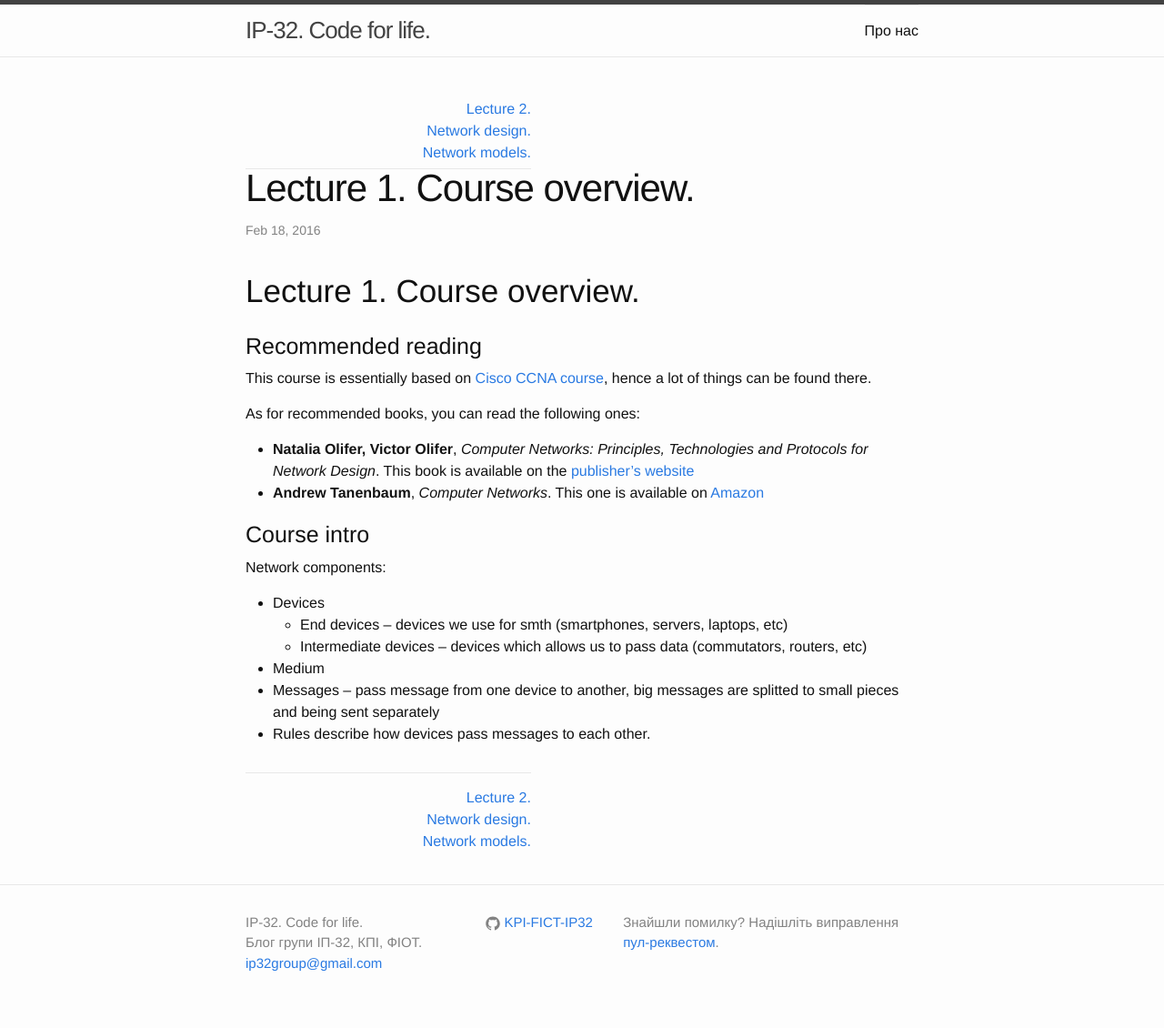
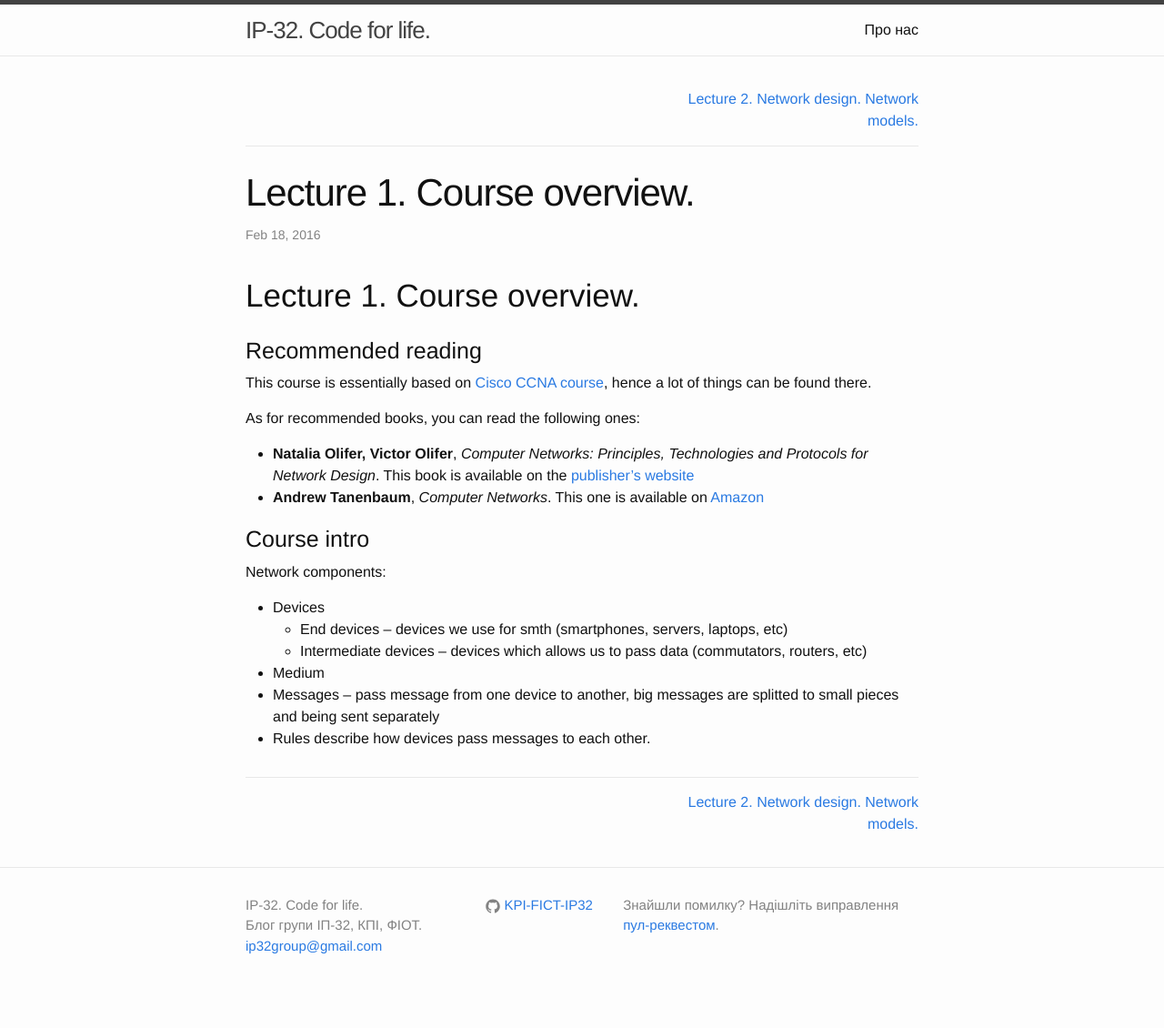
Before and after one commit to KPI-FICT-IP32/Blog, a Jekyll site: the page built from _posts/kpi/s06_networks/2016-02-18-networks-lecture-01.markdown, in a window 1280 px wide. Shown: the whole page at 91% size. Built offline with Jekyll 4.4.1, drawn with Linux system fonts in a browser that asks for light colours.

Commit message:
Fix styles
- Fix layout was fucked up on Nexus 6P
- Fix hamburger button was fucked up

```diff
--- a/_sass/_custom.scss
+++ b/_sass/_custom.scss
@@ -1,19 +1,27 @@
 /* Custom styles */
 
+.page-content {
+  padding: 10px, 0;
+}
+
+
 .wrapper {
-
-  >nav:last-child {
+  >nav.prev-next:last-child {
     border-top: 1px solid $grey-color-light;
+    margin-top: 10px;
+    padding-top: 10px;
   }
 
-  >nav:first-child {
+  >nav.prev-next:first-child {
     border-bottom: 1px solid $grey-color-light;
+    margin-bottom: 30px;
+    padding-bottom: 10px;
   }
 }
 
+
 nav.prev-next {
-  padding-top: 10px;
-  display: table;
+  overflow: hidden;
 
   ::after {
       clear: both;
@@ -39,6 +47,7 @@ nav.prev-next {
     }
   }
 }
+
 
 /* Post formatting fixes */
 h2 {
```
